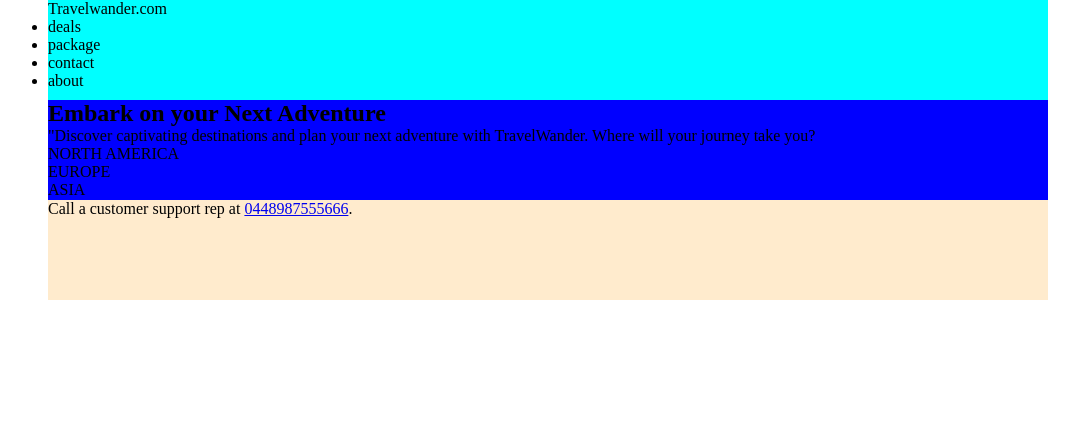
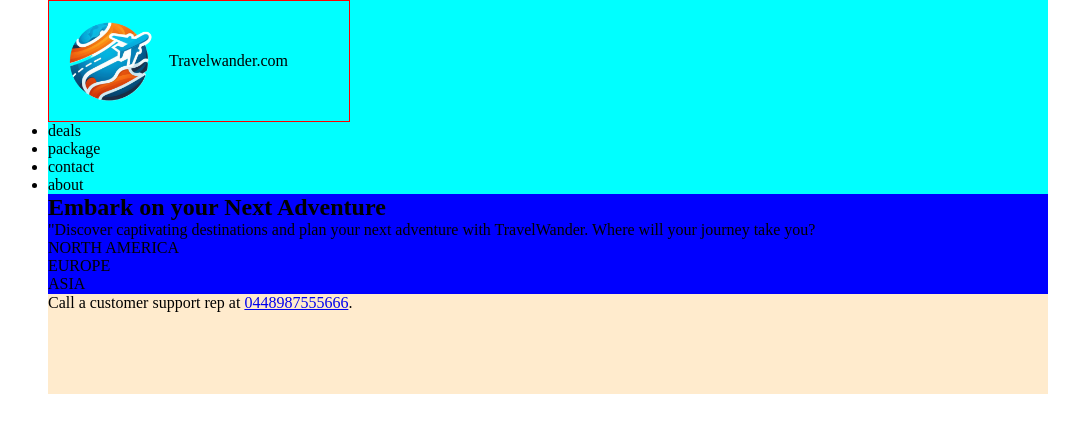
Before and after one commit to Code-Institute-Submissions/Travelwander, a plain HTML site: page index.html in a window 1280 px wide. Shown: the whole page, without its empty margins (92-1171 px from the left). Drawn offline with Linux system fonts and the light colour scheme.

Commit message:
Add logo and style it in header

```diff
--- a/assets/css/style.css
+++ b/assets/css/style.css
@@ -17,6 +17,18 @@ header{
     grid-row:1/2 ;
 
 }
+.logo{
+width:30%;
+border: 1px solid red ;
+display: flex;
+align-items: center;
+
+}
+.logo img{
+    width: 40%;
+}
+
+
 
 
 /* ------main  -------------------  ------ */
--- a/index.html
+++ b/index.html
@@ -12,7 +12,7 @@
 
     <header>
         <nav class="navitmes">
-            <div class="logo">Travelwander.com</div>
+            <div class="logo"><img src="/assets/images/travellogo1.png" alt="Logo of travelwander">Travelwander.com</div>
             <div class="navmenu">
                 <ul class="menu_line">
                     <li>deals</li>
```
